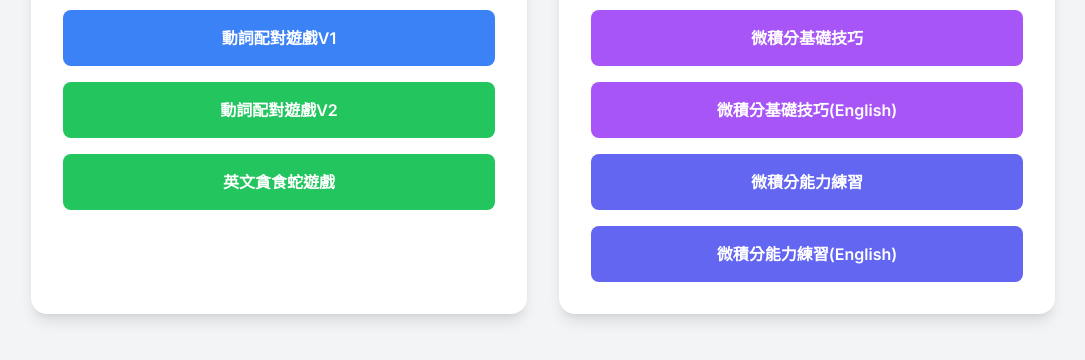
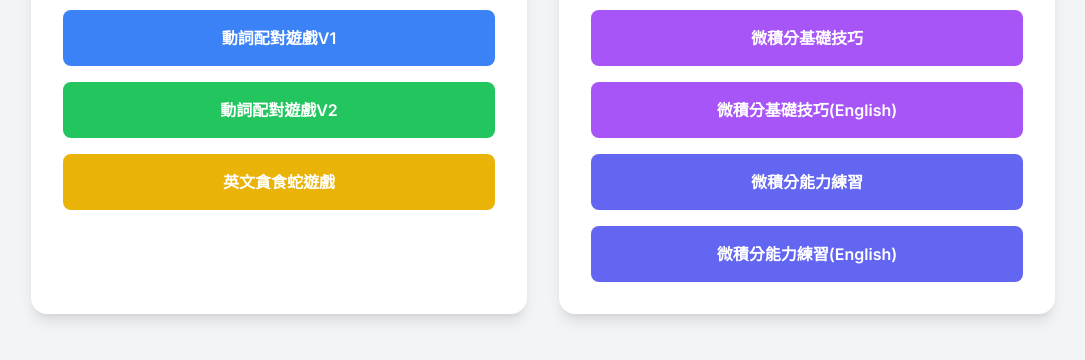
Before and after one commit to wenchuan-ccit/ND35, a plain HTML site: page index.html in a window 1280 px wide. Shown: the part 288-648 px from the top of the page, without its empty margins (97-1182 px from the left). Drawn offline with nearby package versions, Linux system fonts and the light colour scheme.

Commit message:
Update index.html

```diff
--- a/index.html
+++ b/index.html
@@ -33,7 +33,7 @@
                     </a>
                 </li>
                 <li>
-                    <a href="『身為家長系列』/英文貪食蛇遊戲.html" class="block w-full bg-green-500 hover:bg-green-600 text-white font-semibold text-center rounded-lg p-4 transition duration-300 ease-in-out transform hover:-translate-y-1">
+                    <a href="『身為家長系列』/英文貪食蛇遊戲.html" class="block w-full bg-yellow-500 hover:bg-green-600 text-white font-semibold text-center rounded-lg p-4 transition duration-300 ease-in-out transform hover:-translate-y-1">
                         英文貪食蛇遊戲
                     </a>
                 </li>
```
